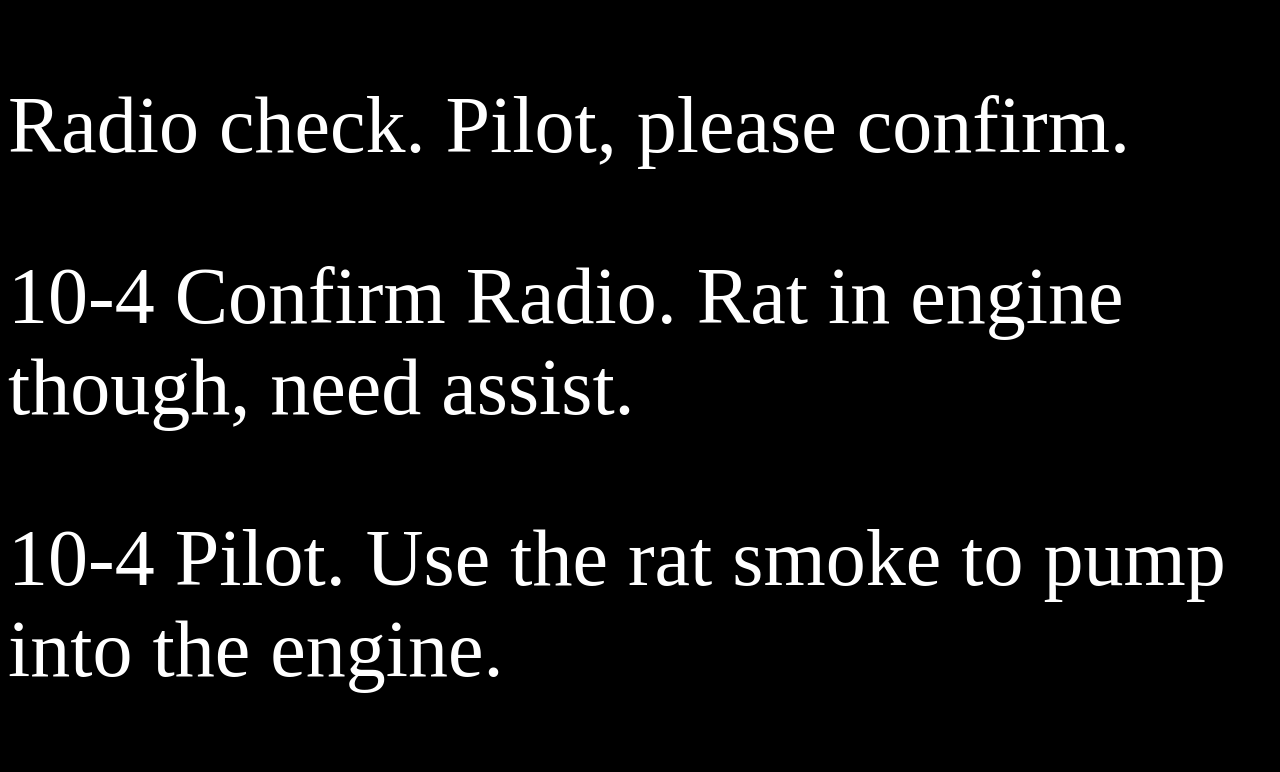
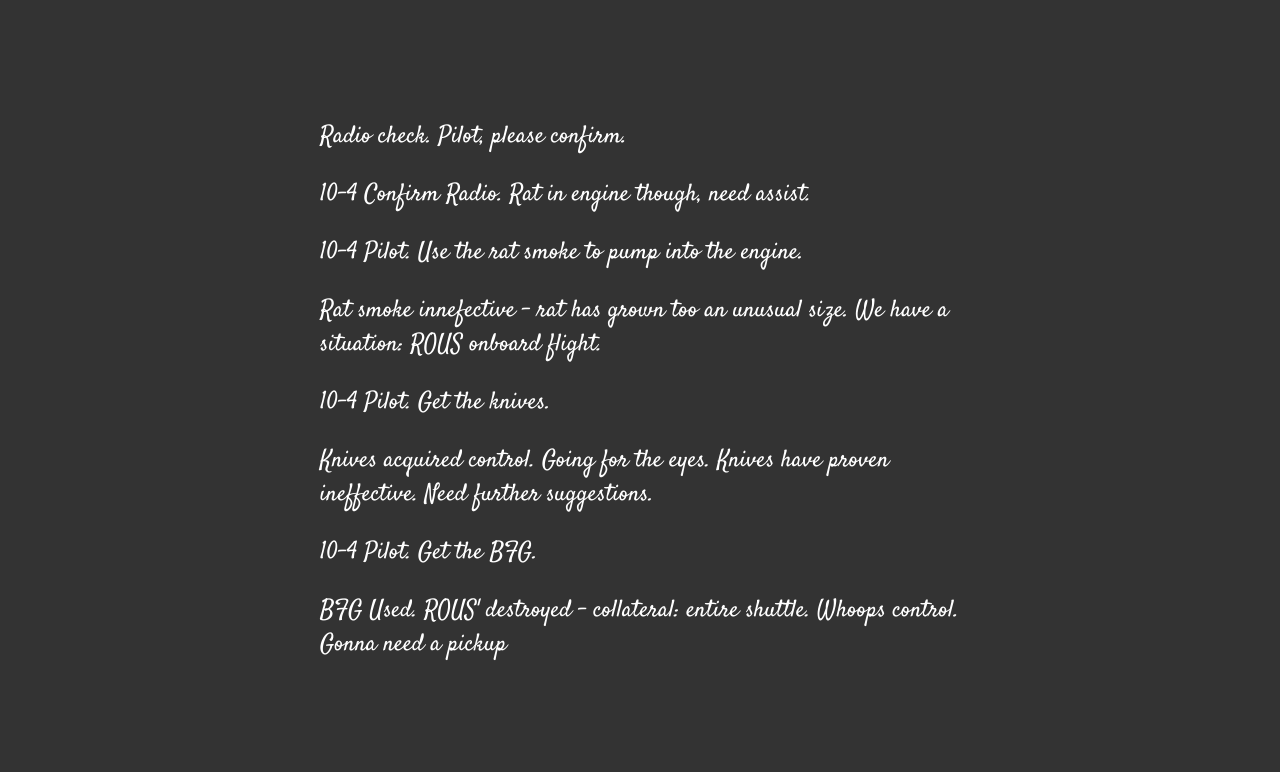
Before and after one commit to Jill-Sandwich/Communication-Log, a plain HTML site: page index.html in a window 1280 px wide. Shown: the top 772 px of the page. Drawn offline with Linux system fonts and the light colour scheme.

Commit message:
Updated font and style

```diff
--- a/index.html
+++ b/index.html
@@ -1,6 +1,7 @@
 <!DOCTYPE html>
 <head>
     <link rel="stylesheet" type="text/css" href="style.css">
+    <link href="https://fonts.googleapis.com/css?family=Satisfy" rel="stylesheet">
 </head>
 <html>
     <body>
@@ -11,5 +12,6 @@
         <p>10-4 Pilot. Get the knives.</p>
         <p>Knives acquired control. Going for the eyes. Knives have proven ineffective. Need further suggestions.</p>
         <p>10-4 Pilot. Get the BFG.</p>
+        <p>BFG Used. ROUS' destroyed - collateral: entire shuttle. Whoops control. Gonna need a pickup</p>
     </body>
 </html>
--- a/style.css
+++ b/style.css
@@ -1,5 +1,7 @@
 body {
     color: white;
-    background-color: black;
-    font-size: 80px;
-}
+    background-color: #333;
+    font-size: 150%;
+    font-family: 'Satisfy', cursive;
+    margin: 5em 25%;
+ }
```
